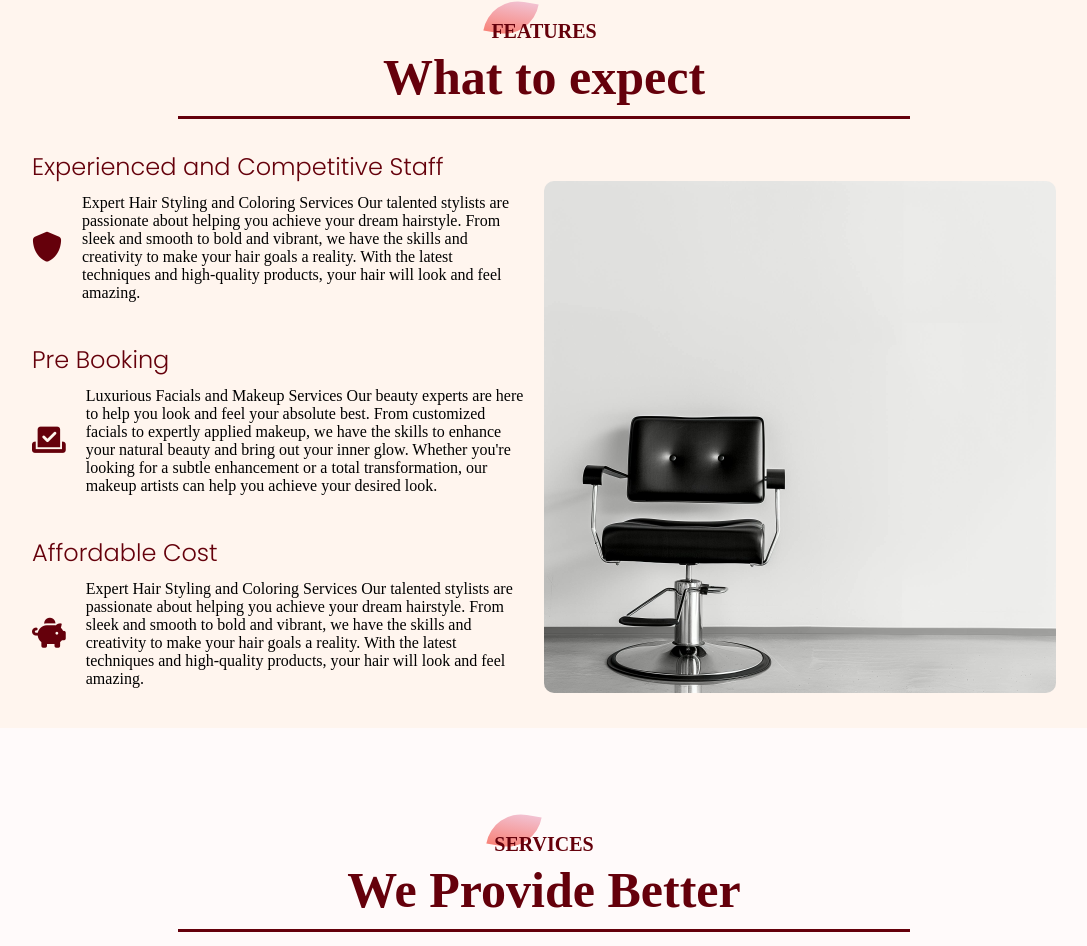
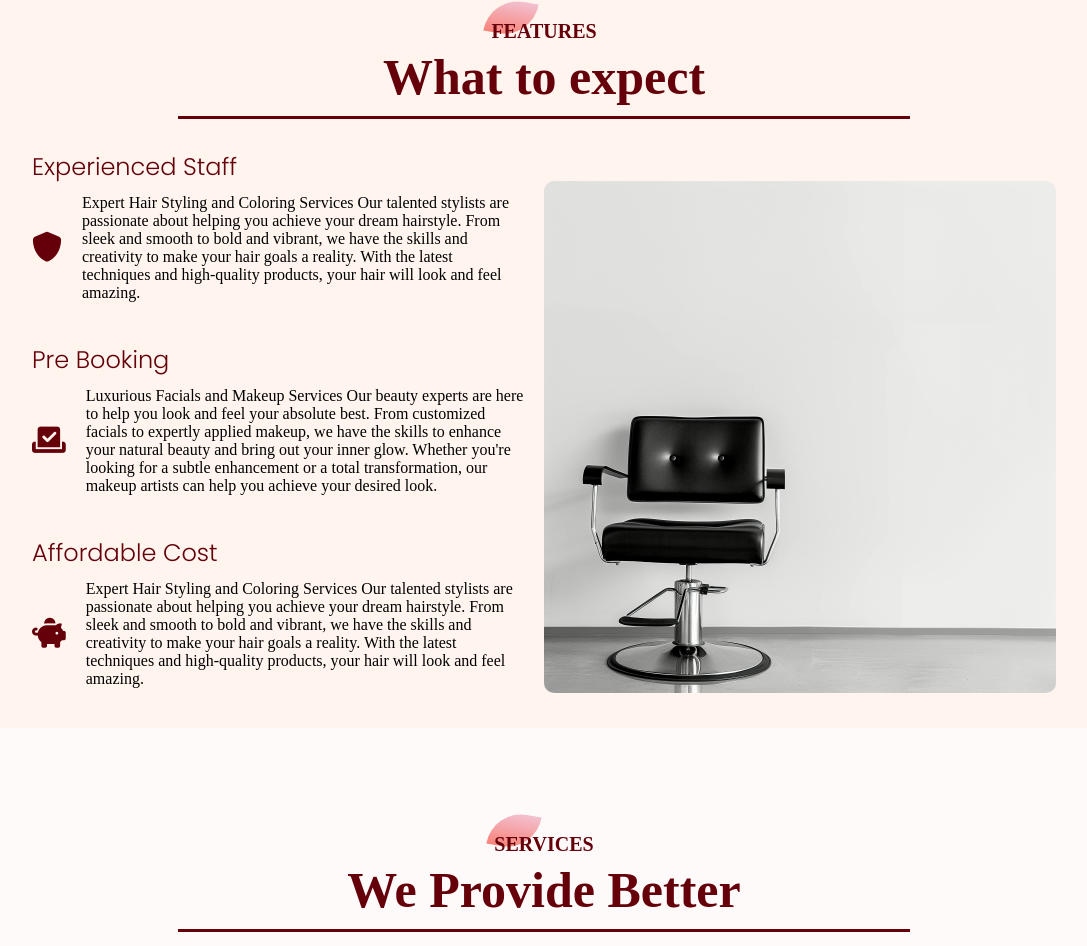
Before and after one commit to Terry-17/hair-studio, a plain HTML site: page index.html in a window 1280 px wide. Shown: the part 805-1751 px from the top of the page, without its empty margins (96-1183 px from the left). Drawn offline with Linux system fonts and the light colour scheme; some packages are replaced by stand-ins of ours; a script that the page names is missing; a web font is replaced by a local one.

Commit message:
added something

```diff
--- a/index.html
+++ b/index.html
@@ -84,7 +84,7 @@
 
       <div class="feature-box">
         <div class="features">
-          <h1>Experienced and Competitive Staff</h1>
+          <h1>Experienced Staff</h1>
           <div class="features-description">
             <div class="feature-icon">
               <i class="fa-solid fa-shield"></i>
```
